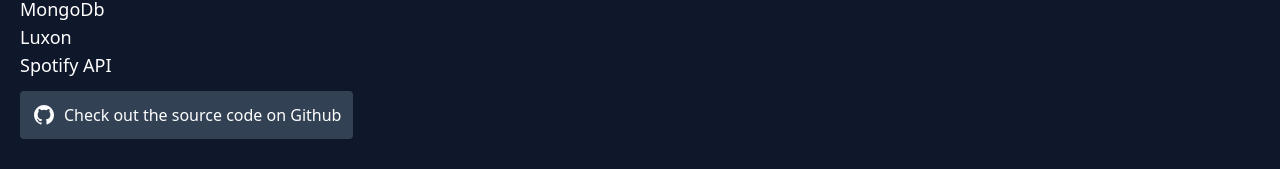
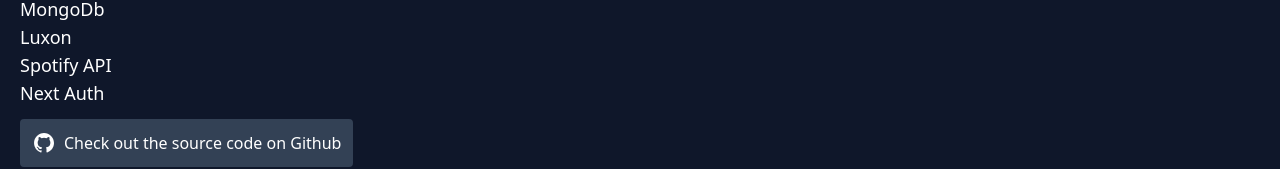
Before and after one commit to ShockTr/chgm, a Next.js app: page /about in a window 1280 px wide. Shown: the part 554-723 px from the top of the page. Built offline with nearby package versions, Linux system fonts and the light colour scheme; no server answers.

Commit message:
edit about to be same with readme

```diff
--- a/pages/about.tsx
+++ b/pages/about.tsx
@@ -30,7 +30,7 @@
                 </p>
                 <br/>
                 <h3 className="font-semibold text-xl">What is chgm?</h3>
-                It&apos;s a reference to a hilarious YouTube video claiming <a className="text-blue-600" href="https://open.spotify.com/playlist/2FONa0A7EaSDvAgck02s5s?si=58599d12695c4706">these kinds of songs</a> as &quot;CHGM songs&quot; because genre didn&apos;t have any specific name before, I stuck with CHGM for this project&apos;s name.<br/>
+                It&apos;s a reference to a funny YouTube video claiming <a className="text-blue-600" href="https://open.spotify.com/playlist/2FONa0A7EaSDvAgck02s5s?si=58599d12695c4706">these kinds of songs</a> as &quot;CHGM songs&quot; and because genre didn&apos;t have any specific name before, I stuck with CHGM for this project&apos;s name.<br/>
                 <br/>
                 <h2 className="font-semibold text-2xl">Bugs / Feature requests</h2>
                 Please make an issue on github.<br/>
@@ -44,6 +44,7 @@
                     <li>MongoDb</li>
                     <li>Luxon</li>
                     <li>Spotify API</li>
+                    <li>Next Auth</li>
                 </ul>
             </div>
             <div>
```
